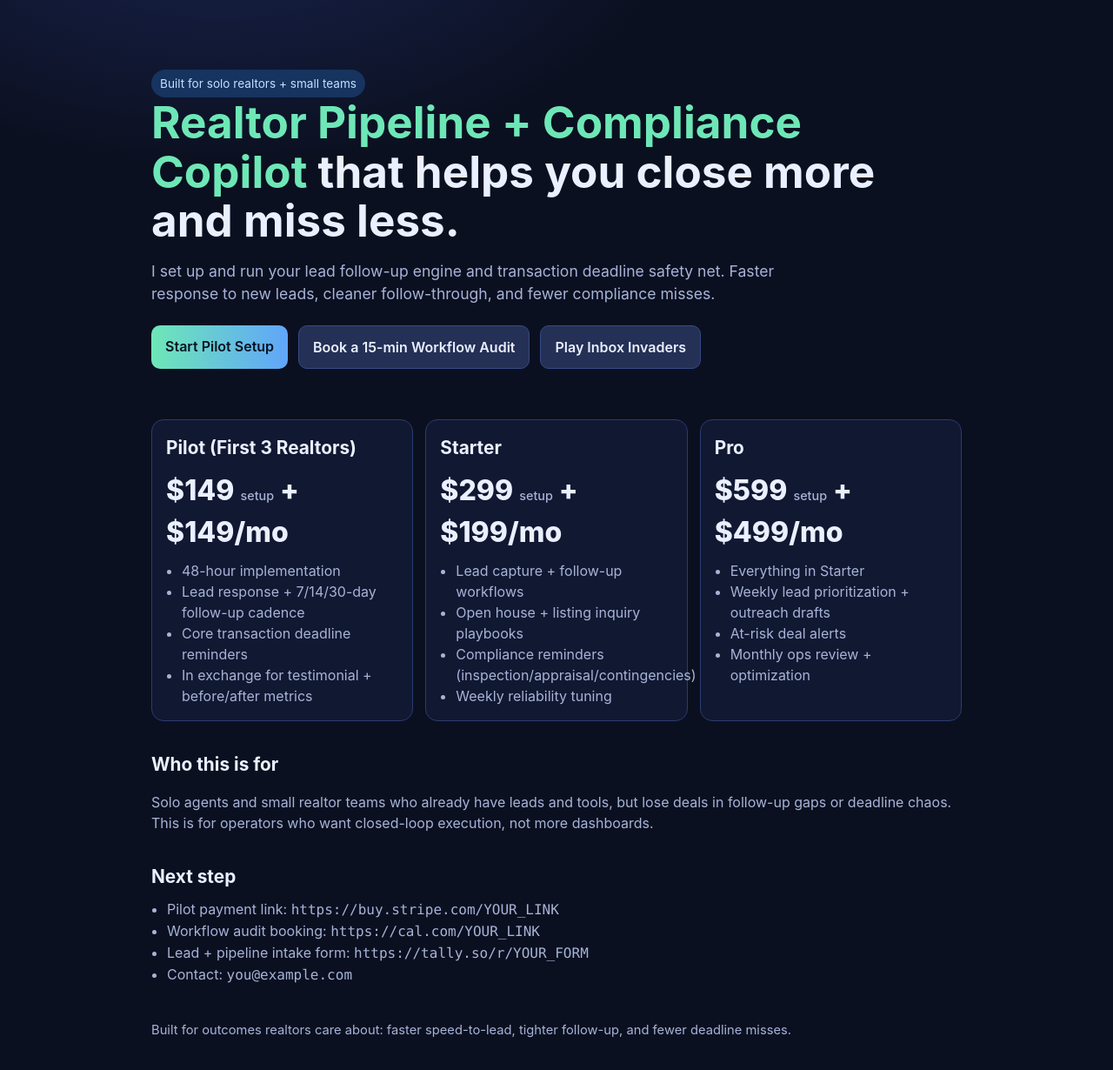
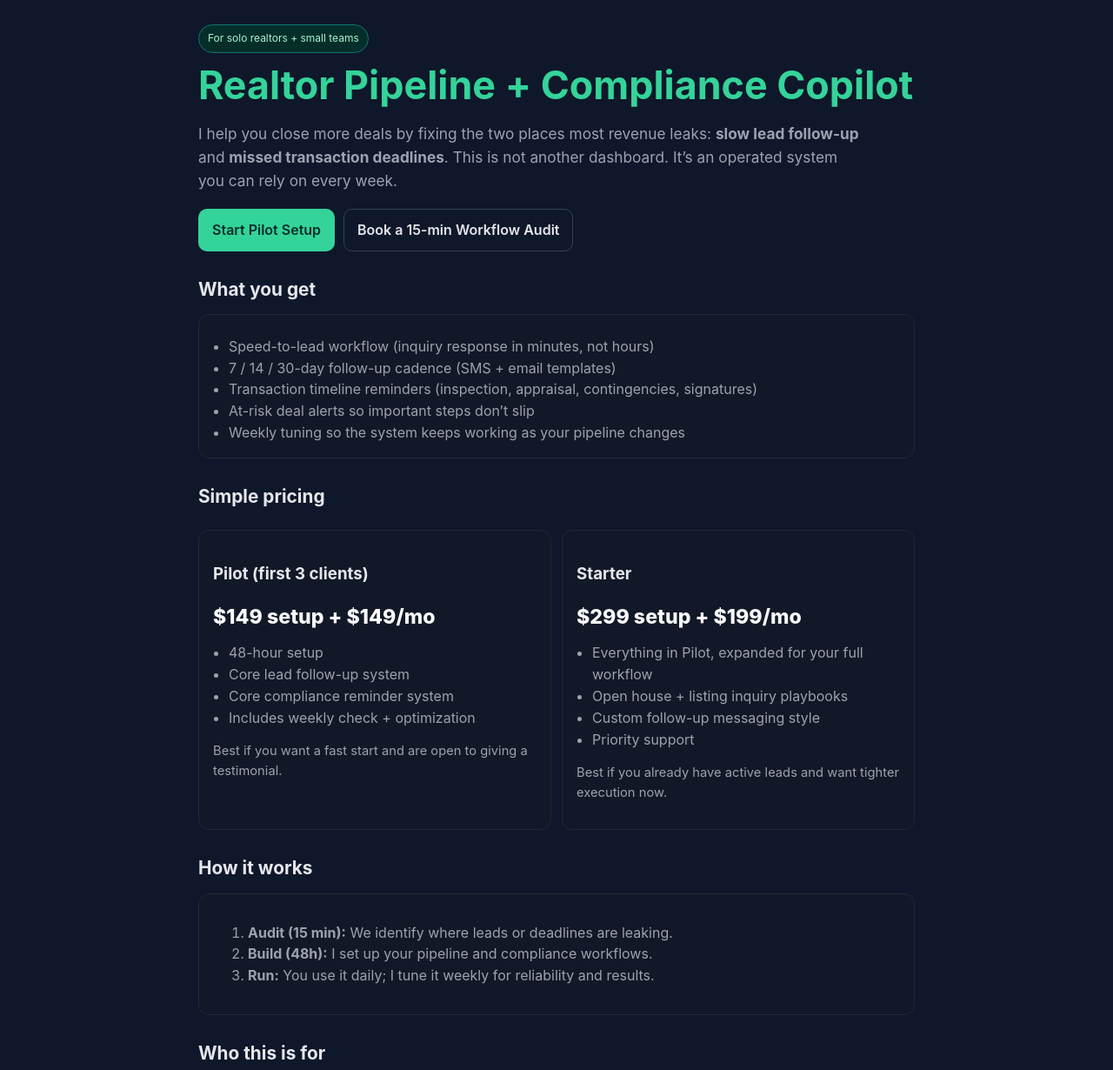
Before and after one commit to shagclawd/inbox-invaders-game, a plain HTML site: page index.html in a window 1280 px wide. Shown: the top 1230 px of the page at 87% size. Drawn offline with Linux system fonts and the light colour scheme.

Commit message:
Simplify realtor landing page, add detail, remove Inbox Invaders CTA

```diff
--- a/index.html
+++ b/index.html
@@ -6,108 +6,194 @@
   <title>Realtor Pipeline + Compliance Copilot</title>
   <style>
     :root {
-      --bg: #0b1020;
-      --card: #121933;
-      --text: #eaf0ff;
-      --muted: #a7b3d8;
-      --accent: #6ee7b7;
-      --accent2: #60a5fa;
+      --bg: #0f172a;
+      --card: #111827;
+      --text: #e5e7eb;
+      --muted: #9ca3af;
+      --line: #1f2937;
+      --accent: #34d399;
+      --accent-dark: #065f46;
     }
     * { box-sizing: border-box; }
     body {
       margin: 0;
-      font-family: Inter, ui-sans-serif, system-ui, -apple-system, Segoe UI, Roboto, Helvetica, Arial, sans-serif;
-      background: radial-gradient(1200px 700px at 20% -10%, #1a2450 0%, var(--bg) 45%);
+      font-family: Inter, system-ui, -apple-system, Segoe UI, Roboto, Arial, sans-serif;
+      background: var(--bg);
       color: var(--text);
-      line-height: 1.5;
+      line-height: 1.55;
     }
-    .wrap { max-width: 980px; margin: 0 auto; padding: 24px; }
-    .hero { padding: 56px 0 24px; }
-    h1 { font-size: clamp(2rem, 5vw, 3.2rem); margin: 0 0 12px; line-height: 1.1; }
-    .sub { color: var(--muted); max-width: 750px; font-size: 1.1rem; }
-    .pill { display: inline-block; background: #17335f; color: #bfe2ff; padding: 6px 10px; border-radius: 999px; font-size: .85rem; }
-    .cta { display: flex; gap: 12px; margin-top: 22px; flex-wrap: wrap; }
+    .wrap {
+      max-width: 860px;
+      margin: 0 auto;
+      padding: 28px 18px 56px;
+    }
+    .pill {
+      display: inline-block;
+      padding: 6px 10px;
+      border-radius: 999px;
+      font-size: 12px;
+      color: #a7f3d0;
+      background: #052e2b;
+      border: 1px solid #0f766e;
+    }
+    h1 {
+      font-size: clamp(1.9rem, 4vw, 2.8rem);
+      line-height: 1.15;
+      margin: 12px 0 10px;
+    }
+    h2 {
+      font-size: 1.3rem;
+      margin: 0 0 10px;
+    }
+    p, li { color: var(--muted); }
+    .lead { font-size: 1.08rem; max-width: 760px; }
+    .accent { color: var(--accent); }
+    .cta-row {
+      display: flex;
+      flex-wrap: wrap;
+      gap: 10px;
+      margin-top: 18px;
+    }
     .btn {
-      padding: 12px 16px; border-radius: 10px; border: 0; cursor: pointer; font-weight: 600;
-      text-decoration: none; display: inline-block;
+      display: inline-block;
+      text-decoration: none;
+      border-radius: 10px;
+      padding: 11px 15px;
+      font-weight: 600;
+      border: 1px solid transparent;
     }
-    .btn.primary { background: linear-gradient(90deg, var(--accent), var(--accent2)); color: #071321; }
-    .btn.secondary { background: #243055; color: var(--text); border: 1px solid #364a86; }
-    .grid { display: grid; grid-template-columns: repeat(auto-fit, minmax(240px, 1fr)); gap: 14px; margin-top: 22px; }
-    .card { background: rgba(18,25,51,.9); border: 1px solid #2c3b70; border-radius: 14px; padding: 16px; }
-    h2 { margin: 0 0 10px; font-size: 1.3rem; }
-    .price { font-size: 2rem; font-weight: 800; margin: 8px 0; }
-    ul { margin: 8px 0 0 18px; padding: 0; color: var(--muted); }
-    .section { margin-top: 34px; }
-    .proof { color: var(--muted); }
-    .footer { margin: 40px 0 16px; color: var(--muted); font-size: .92rem; }
-    .mono { font-family: ui-monospace, SFMono-Regular, Menlo, monospace; }
+    .btn.primary {
+      background: var(--accent);
+      color: #052e2b;
+    }
+    .btn.secondary {
+      background: transparent;
+      border-color: #334155;
+      color: var(--text);
+    }
+    .section { margin-top: 28px; }
+    .card {
+      background: var(--card);
+      border: 1px solid var(--line);
+      border-radius: 12px;
+      padding: 16px;
+      margin-top: 12px;
+    }
+    .price {
+      font-size: 1.45rem;
+      font-weight: 800;
+      color: #f9fafb;
+      margin: 6px 0 10px;
+    }
+    .small { font-size: .92rem; color: var(--muted); }
+    ul { margin: 8px 0 0 18px; padding: 0; }
+    .grid { display: grid; gap: 12px; }
+    @media (min-width: 860px) {
+      .grid.pricing { grid-template-columns: 1fr 1fr; }
+    }
+    .mono {
+      font-family: ui-monospace, SFMono-Regular, Menlo, monospace;
+      color: #cbd5e1;
+      word-break: break-all;
+    }
+    .footer {
+      margin-top: 34px;
+      font-size: .9rem;
+      color: #6b7280;
+    }
   </style>
 </head>
 <body>
-  <div class="wrap">
-    <div class="hero">
-      <span class="pill">Built for solo realtors + small teams</span>
-      <h1><span style="color:var(--accent)">Realtor Pipeline + Compliance Copilot</span> that helps you close more and miss less.</h1>
-      <p class="sub">I set up and run your lead follow-up engine and transaction deadline safety net. Faster response to new leads, cleaner follow-through, and fewer compliance misses.</p>
-      <div class="cta">
-        <a class="btn primary" href="#buy">Start Pilot Setup</a>
-        <a class="btn secondary" href="#call">Book a 15-min Workflow Audit</a>
-        <a class="btn secondary" href="./game/">Play Inbox Invaders</a>
-      </div>
+  <main class="wrap">
+    <span class="pill">For solo realtors + small teams</span>
+    <h1><span class="accent">Realtor Pipeline + Compliance Copilot</span></h1>
+    <p class="lead">
+      I help you close more deals by fixing the two places most revenue leaks: <strong>slow lead follow-up</strong> and <strong>missed transaction deadlines</strong>.
+      This is not another dashboard. It’s an operated system you can rely on every week.
+    </p>
+
+    <div class="cta-row">
+      <a class="btn primary" href="#next">Start Pilot Setup</a>
+      <a class="btn secondary" href="#next">Book a 15-min Workflow Audit</a>
     </div>
 
-    <div class="grid section" id="buy">
+    <section class="section">
+      <h2>What you get</h2>
       <div class="card">
-        <h2>Pilot (First 3 Realtors)</h2>
-        <div class="price">$149 <span style="font-size:.9rem;color:var(--muted);font-weight:500">setup</span> + $149/mo</div>
         <ul>
-          <li>48-hour implementation</li>
-          <li>Lead response + 7/14/30-day follow-up cadence</li>
-          <li>Core transaction deadline reminders</li>
-          <li>In exchange for testimonial + before/after metrics</li>
+          <li>Speed-to-lead workflow (inquiry response in minutes, not hours)</li>
+          <li>7 / 14 / 30-day follow-up cadence (SMS + email templates)</li>
+          <li>Transaction timeline reminders (inspection, appraisal, contingencies, signatures)</li>
+          <li>At-risk deal alerts so important steps don’t slip</li>
+          <li>Weekly tuning so the system keeps working as your pipeline changes</li>
         </ul>
       </div>
+    </section>
+
+    <section class="section">
+      <h2>Simple pricing</h2>
+      <div class="grid pricing">
+        <div class="card">
+          <h3>Pilot (first 3 clients)</h3>
+          <div class="price">$149 setup + $149/mo</div>
+          <ul>
+            <li>48-hour setup</li>
+            <li>Core lead follow-up system</li>
+            <li>Core compliance reminder system</li>
+            <li>Includes weekly check + optimization</li>
+          </ul>
+          <p class="small">Best if you want a fast start and are open to giving a testimonial.</p>
+        </div>
+
+        <div class="card">
+          <h3>Starter</h3>
+          <div class="price">$299 setup + $199/mo</div>
+          <ul>
+            <li>Everything in Pilot, expanded for your full workflow</li>
+            <li>Open house + listing inquiry playbooks</li>
+            <li>Custom follow-up messaging style</li>
+            <li>Priority support</li>
+          </ul>
+          <p class="small">Best if you already have active leads and want tighter execution now.</p>
+        </div>
+      </div>
+    </section>
+
+    <section class="section">
+      <h2>How it works</h2>
       <div class="card">
-        <h2>Starter</h2>
-        <div class="price">$299 <span style="font-size:.9rem;color:var(--muted);font-weight:500">setup</span> + $199/mo</div>
+        <ol>
+          <li><strong>Audit (15 min):</strong> We identify where leads or deadlines are leaking.</li>
+          <li><strong>Build (48h):</strong> I set up your pipeline and compliance workflows.</li>
+          <li><strong>Run:</strong> You use it daily; I tune it weekly for reliability and results.</li>
+        </ol>
+      </div>
+    </section>
+
+    <section class="section">
+      <h2>Who this is for</h2>
+      <div class="card">
         <ul>
-          <li>Lead capture + follow-up workflows</li>
-          <li>Open house + listing inquiry playbooks</li>
-          <li>Compliance reminders (inspection/appraisal/contingencies)</li>
-          <li>Weekly reliability tuning</li>
+          <li>Solo agents who are great with clients but stretched thin operationally</li>
+          <li>Small teams that have tools but inconsistent follow-through</li>
+          <li>Realtors who want fewer dropped balls without hiring full-time ops staff</li>
         </ul>
       </div>
-      <div class="card" id="call">
-        <h2>Pro</h2>
-        <div class="price">$599 <span style="font-size:.9rem;color:var(--muted);font-weight:500">setup</span> + $499/mo</div>
+    </section>
+
+    <section class="section" id="next">
+      <h2>Next step</h2>
+      <div class="card">
         <ul>
-          <li>Everything in Starter</li>
-          <li>Weekly lead prioritization + outreach drafts</li>
-          <li>At-risk deal alerts</li>
-          <li>Monthly ops review + optimization</li>
+          <li>Pilot payment link: <span class="mono">https://buy.stripe.com/YOUR_LINK</span></li>
+          <li>Booking link: <span class="mono">https://cal.com/YOUR_LINK</span></li>
+          <li>Intake form: <span class="mono">https://tally.so/r/YOUR_FORM</span></li>
+          <li>Contact: <span class="mono">you@example.com</span></li>
         </ul>
       </div>
-    </div>
+    </section>
 
-    <div class="section">
-      <h2>Who this is for</h2>
-      <p class="proof">Solo agents and small realtor teams who already have leads and tools, but lose deals in follow-up gaps or deadline chaos. This is for operators who want closed-loop execution, not more dashboards.</p>
-    </div>
-
-    <div class="section">
-      <h2>Next step</h2>
-      <ul>
-        <li>Pilot payment link: <span class="mono">https://buy.stripe.com/YOUR_LINK</span></li>
-        <li>Workflow audit booking: <span class="mono">https://cal.com/YOUR_LINK</span></li>
-        <li>Lead + pipeline intake form: <span class="mono">https://tally.so/r/YOUR_FORM</span></li>
-        <li>Contact: <span class="mono">you@example.com</span></li>
-      </ul>
-    </div>
-
-    <div class="footer">
-      Built for outcomes realtors care about: faster speed-to-lead, tighter follow-up, and fewer deadline misses.
-    </div>
-  </div>
+    <p class="footer">Built for one thing: more closed deals, less operational chaos.</p>
+  </main>
 </body>
 </html>
```
